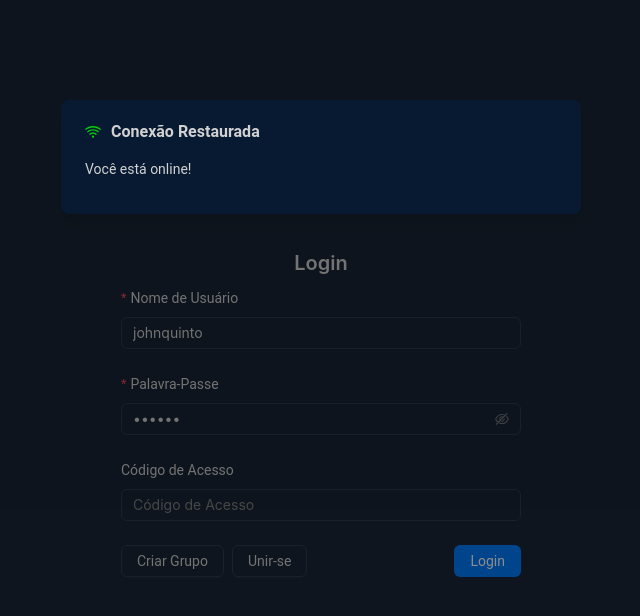
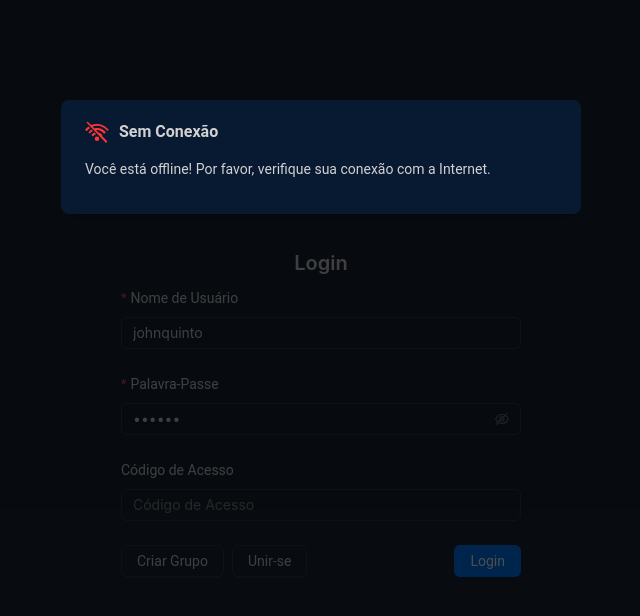
Before and after one commit to johnquinto/frontend-react, a React (Vite) app: page / in a window 1280 px wide. Shown: the top 616 px of the page, without its empty margins (319-959 px from the left). Built offline with nearby package versions, Linux system fonts and the light colour scheme; no server answers.

Commit message:
Update ConnectionModal.jsx

```diff
--- a/src/components/connection/ConnectionModal.jsx
+++ b/src/components/connection/ConnectionModal.jsx
@@ -24,7 +24,7 @@ const ConnectionModal = () => {
     <>
       {/* Modal para conexão offline */}
 
-      {/* <Modal
+      <Modal
         title={
           <div style={{ display: "flex", alignItems: "center", gap: "10px" }}>
             <WifiOff />
@@ -36,7 +36,7 @@ const ConnectionModal = () => {
         footer={null} // Remove os botões de ação
       >
         <p>Você está offline! Por favor, verifique sua conexão com a Internet.</p>
-      </Modal> */}
+      </Modal>
 
       {/* Modal para conexão restaurada */}
       <Modal
```
